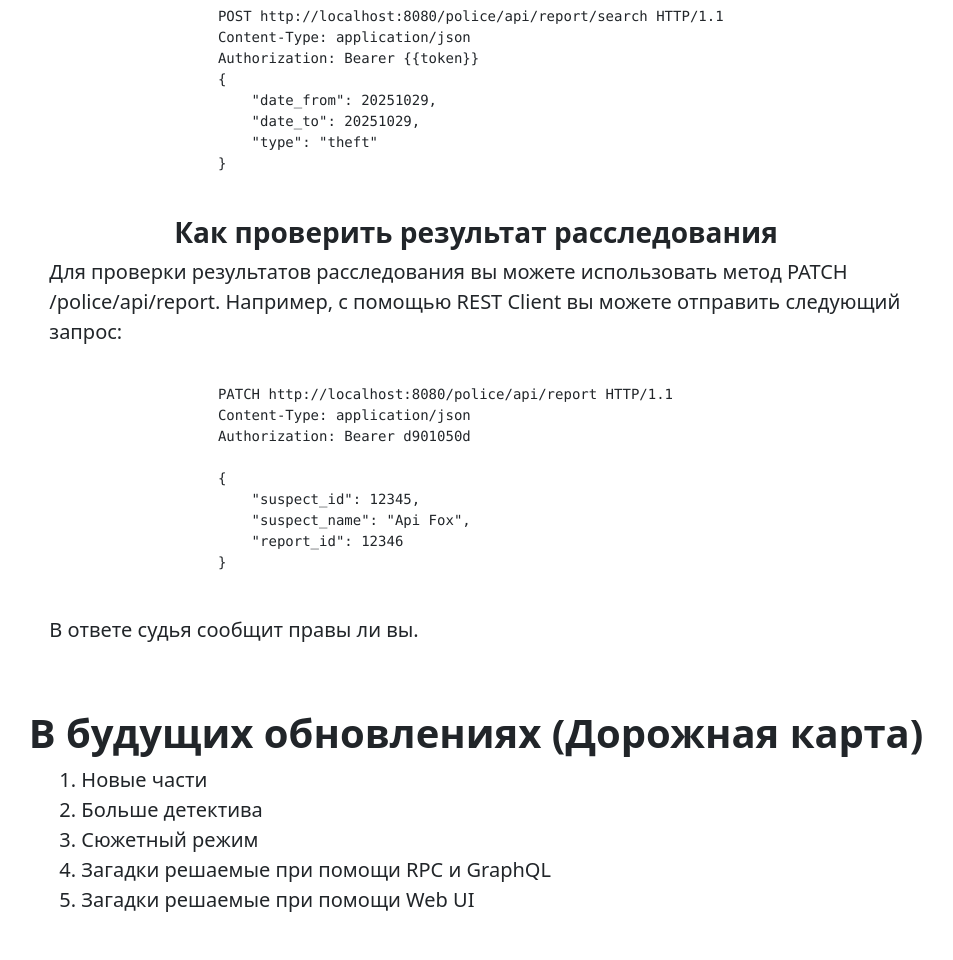
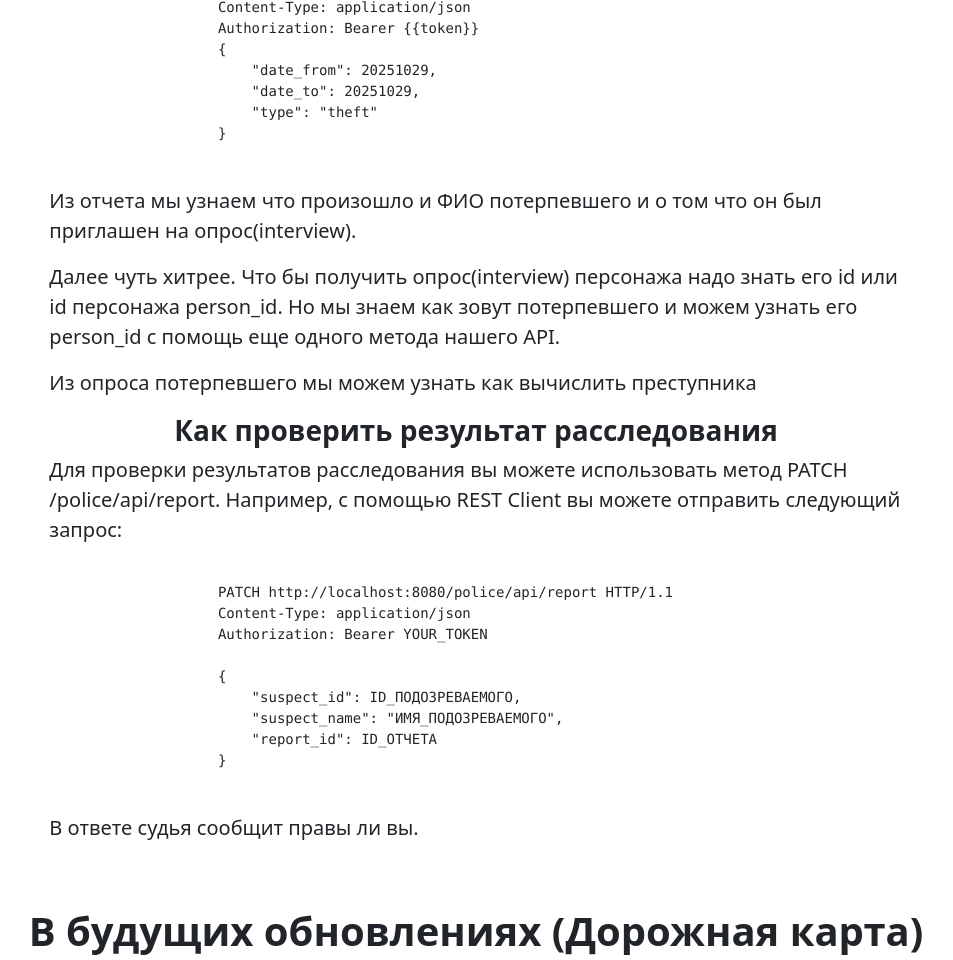
Before and after one commit to SnoweTiger/APIMystery, a plain HTML site: page index.html in a window 1280 px wide. Shown: the part 4325-5285 px from the top of the page, without its empty margins (164-1117 px from the left). Drawn offline with nearby package versions, Linux system fonts and the light colour scheme.

Commit message:
update instruction and container version

```diff
--- a/index.html
+++ b/index.html
@@ -236,7 +236,7 @@
             </p>
 
             <p class="lead">
-                Далее с помощью служебного API и зная дату совершения преступления получите отчет о преступлении и приступайте к
+                C помощью служебного API и зная дату совершения преступления получите отчет о преступлении и приступайте к
                 расследованию. Для этого сначала авторизуйтесь в служебном API и получите токен с помощью метода <b>POST /police/auth/login</b>.
                 Затем с помощью метода <b>POST /police/api/report/search</b> получите отчет с места преступления.
             </p>
@@ -271,6 +271,19 @@
                 </code>
             </pre>
 
+            <p class="lead">
+                Из отчета мы узнаем что произошло и ФИО потерпевшего и о том что он был приглашен на <b>опрос(interview)</b>.
+            </p>
+
+            <p class="lead">
+                Далее чуть хитрее. Что бы получить <b>опрос(interview)</b> персонажа надо знать его <b>id</b> или id персонажа <b>person_id</b>.
+                Но мы знаем как зовут потерпевшего и можем узнать его <b>person_id</b> с помощь еще одного метода нашего API.
+            </p>
+
+            <p class="lead">
+                Из опроса потерпевшего мы можем узнать как вычислить преступника
+            </p>
+
         </div>
 
         <h3 class="display-7 fw-bold">Как проверить результат расследования</h3>
@@ -285,12 +298,12 @@
                 <code>
                     PATCH http://localhost:8080/police/api/report HTTP/1.1
                     Content-Type: application/json
-                    Authorization: Bearer d901050d
+                    Authorization: Bearer YOUR_TOKEN
 
                     {
-                        "suspect_id": 12345,
-                        "suspect_name": "Api Fox",
-                        "report_id": 12346
+                        "suspect_id": ID_ПОДОЗРЕВАЕМОГО,
+                        "suspect_name": "ИМЯ_ПОДОЗРЕВАЕМОГО",
+                        "report_id": ID_ОТЧЕТА
                     }
                 </code>
             </pre>
```
Also changed, not shown: 3 other files.
